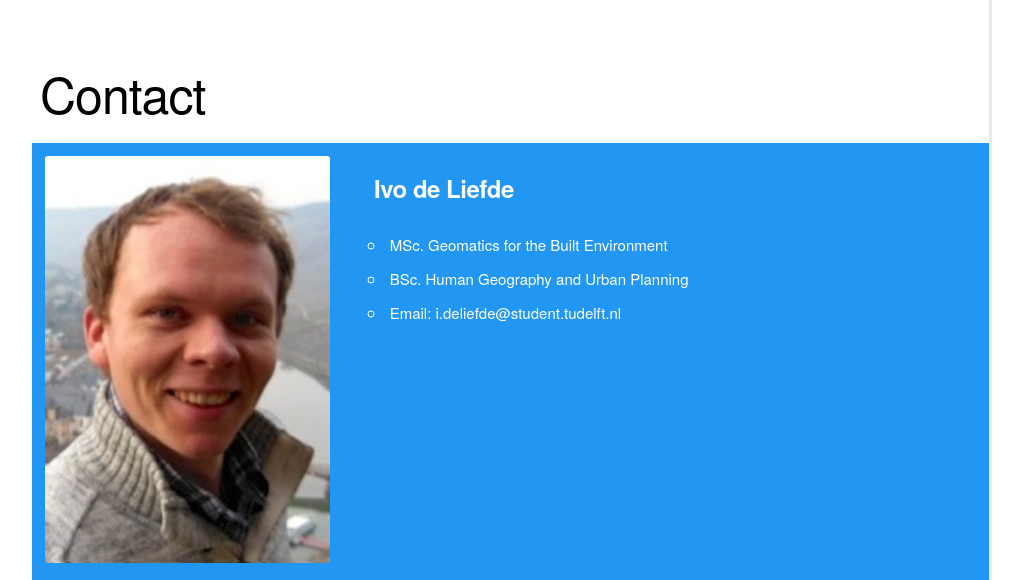
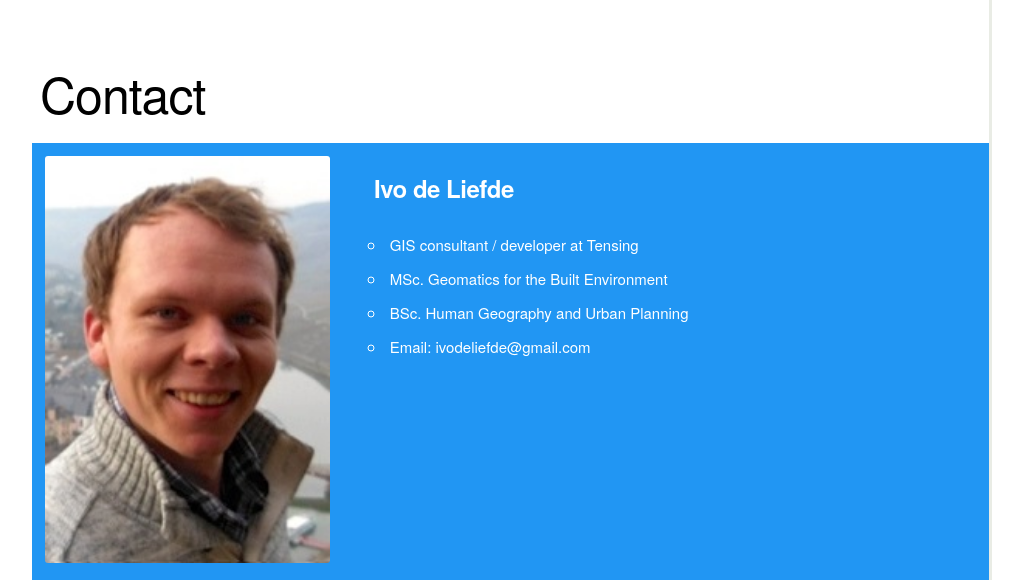
Before and after one commit to ivodeliefde/Flask-Skeleton-Backbone, a Flask app: page / in a window 1280 px wide. Shown: the part 1561-2141 px from the top of the page, without its empty margins (128-1151 px from the left). Run offline with Flask 2, Linux system fonts and the light colour scheme; some libraries are stand-ins or nearby versions; some web fonts are replaced.

Commit message:
Update Index.html

```diff
--- a/templates/Index.html
+++ b/templates/Index.html
@@ -242,9 +242,10 @@
         <div class="eight columns" style="padding-top:1vh">
             <h5> Ivo de Liefde</h5>
             <ul>
+                <li>GIS consultant / developer at Tensing</li>
                 <li>MSc. Geomatics for the Built Environment</li>
                 <li>BSc. Human Geography and Urban Planning</li>
-                <li>Email: i.deliefde@student.tudelft.nl</li>
+                <li>Email: ivodeliefde@gmail.com</li>
             </ul>
         </div>
     </div>
```
